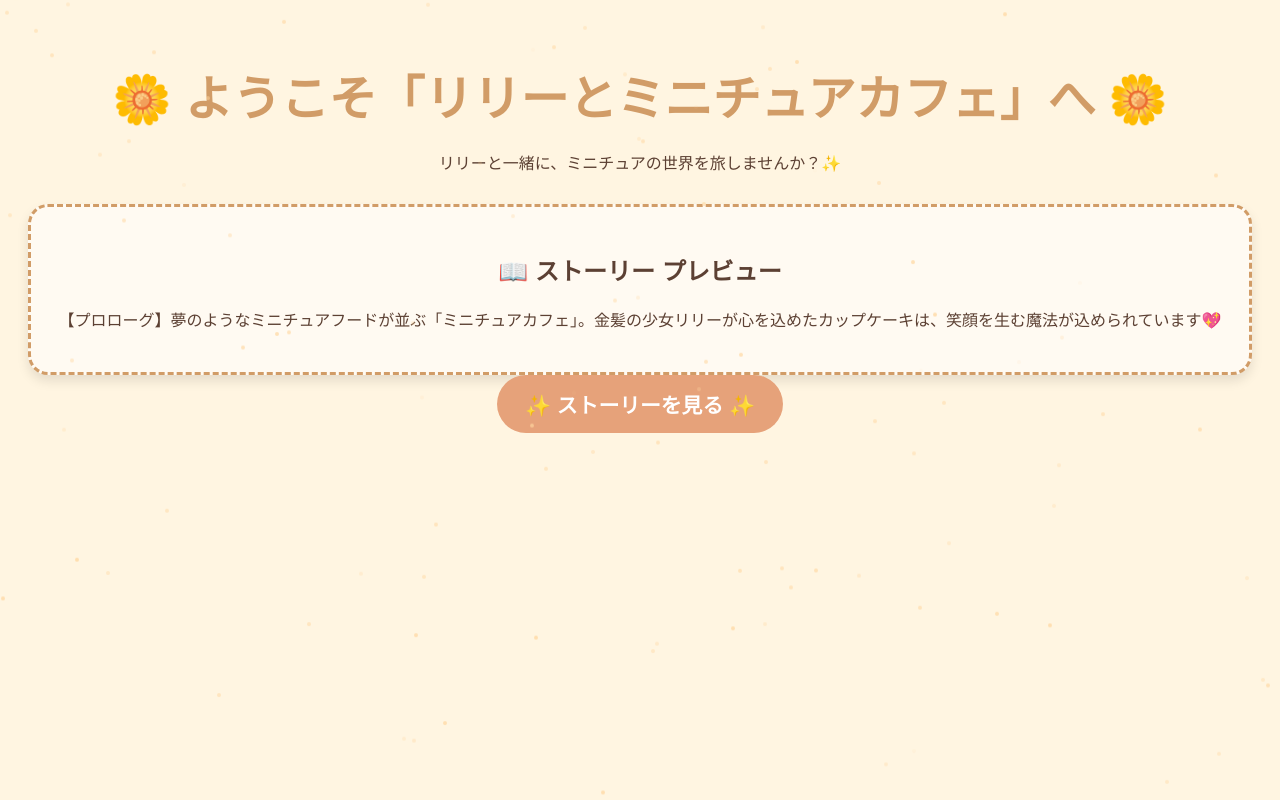
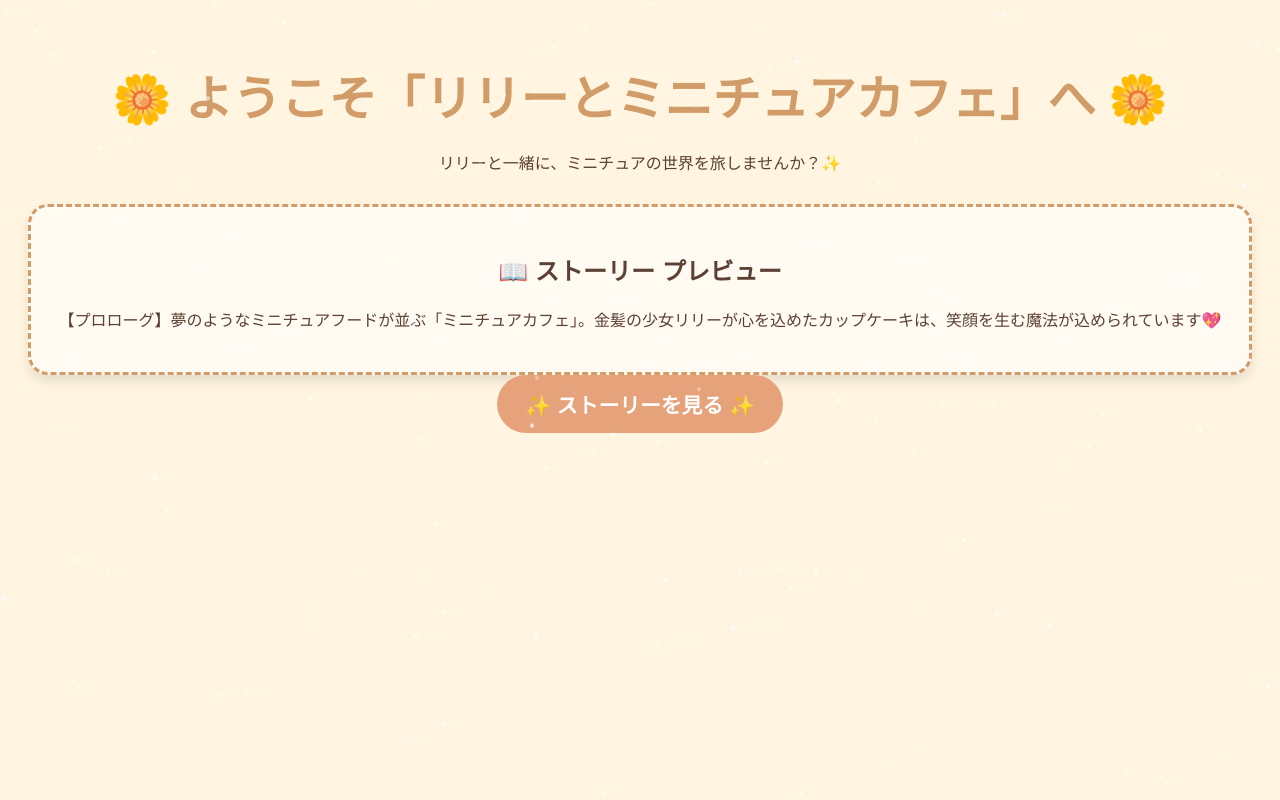
Before and after one commit to lily-sweet231/lilycafe.github.io, a plain HTML site: page index.html in a window 1280 px wide. Drawn offline with Linux system fonts and the light colour scheme.

Commit message:
Update index.html

```diff
--- a/index.html
+++ b/index.html
@@ -24,10 +24,11 @@
       position: fixed;
       width: 4px;
       height: 4px;
-      background-color: rgba(255, 215, 160, 0.8);
+      background-color: rgba(255, 255, 255, 0.9);
       border-radius: 50%;
-      opacity: 0.6;
+      opacity: 0.8;
       animation: sparkleFlow 8s linear infinite;
+      filter: drop-shadow(0 0 6px rgba(255, 255, 255, 0.9));
     }
 
     h1 {
@@ -66,7 +67,7 @@
   <script>
     document.addEventListener('DOMContentLoaded', () => {
       const body = document.body;
-      for (let i = 0; i < 100; i++) {
+      for (let i = 0; i < 150; i++) {
         const sparkle = document.createElement('div');
         sparkle.classList.add('sparkle-particle');
         sparkle.style.left = `${Math.random() * 100}vw`;
```
